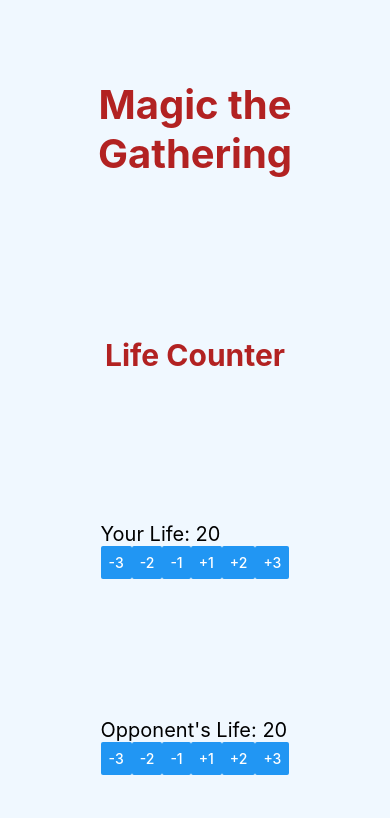
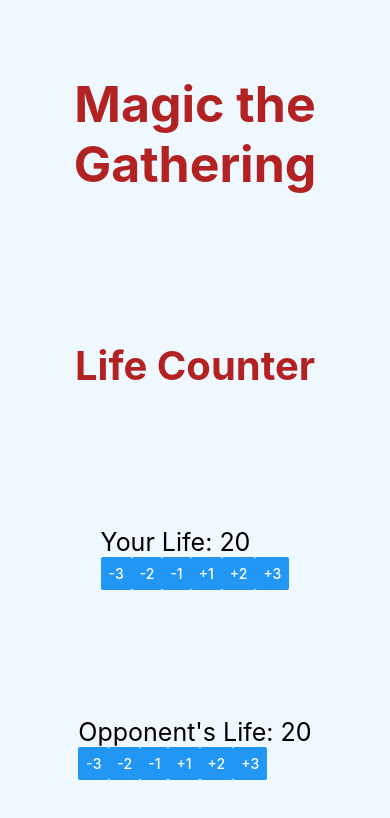
Before and after one commit to tjchecketts/rn4w-mtg-tester, a React Native app: screen / in a window 390 px wide. Shown: the top 818 px of the page. Built offline with nearby package versions, Linux system fonts and the light colour scheme.

Commit message:
setHealth replace other functions

```diff
--- a/App.js
+++ b/App.js
@@ -9,8 +9,8 @@
     return (
       <View style={styles.container}>
       {/* can use flex box to move around the buttons */}
-        <Text style={styles.title}>Magic the Gathering</Text>
-        <Text style={styles.subTitle}>Life Counter</Text>
+        <Text style={[styles.title, styles.style]}>Magic the Gathering</Text>
+        <Text style={[styles.subTitle, styles.style]}>Life Counter</Text>
         <LifeCounter />
         <OpponentCounter />
       </View>
@@ -25,20 +25,16 @@
     alignItems: 'center',
     justifyContent: 'space-around',
   },
-  title: {
-    fontSize: 20,
+  style: {
     textAlign: 'center',
     margin: 10,
     color: 'firebrick',
     fontWeight: 'bold',
+  },
+  subTitle: {
     fontSize: 40,
   },
-  subTitle: {
-    fontSize: 20,
-    textAlign: 'center',
-    margin: 10,
-    color: 'firebrick',
-    fontWeight: 'bold',
-    fontSize: 30,
+  title: {
+    fontSize: 50,
   }
 });
--- a/src/components/LifeCounter.js
+++ b/src/components/LifeCounter.js
@@ -4,60 +4,40 @@
 class LifeCounter extends React.Component {
   state = { value: 20 }
 
-  minusThree = () => {
-    this.setState({ value: this.state.value - 3 })
-  }
-
-  minusTwo = () => {
-    this.setState({ value: this.state.value - 2 })
-  }
-
-  minusOne = () => {
-    this.setState({ value: this.state.value - 1 })
-  }
-
-  plusOne = () => {
-    this.setState({ value: this.state.value + 1 })
-  }
-
-  plusTwo = () => {
-    this.setState({ value: this.state.value + 2 })
-  }
-
-  plusThree = () => {
-    this.setState({ value: this.state.value + 3 })
+  setHealth = (amount) => {
+    this.setState({ value: this.state.value + amount })
   }
 
   render() {
     return (
-      <View >
-        <Text style={{ fontSize: 20 }}>
+      <View>
+        <Text style={{ fontSize: 25 }}>
           Your Life: {this.state.value}
         </Text>
         <View style={{ flexDirection: 'row' }}>
           <Button
             title='-3'
-            onPress={this.minusThree}
+            onPress={() => {this.setHealth(-3)}}
           />
           <Button
             title='-2'
-            onPress={this.minusTwo}
+            onPress={() => {this.setHealth(-2)}}
           />
           <Button
             title='-1'
-            onPress={this.minusOne}
+            onPress={() => {this.setHealth(-1)}}
           />
           <Button
             title='+1'
-            onPress={this.plusOne}
+            onPress={() => {this.setHealth(+1)}}
           />
           <Button
             title='+2'
-            onPress={this.plusTwo}
+            onPress={() => {this.setHealth(+2)}}
           />
           <Button
             title='+3'
-            onPress={this.plusThree}
+            onPress={() => {this.setHealth(+3)}}
           />
         </View>
       </View>
--- a/src/components/OpponentCounter.js
+++ b/src/components/OpponentCounter.js
@@ -4,60 +4,40 @@
 class OpponentCounter extends React.Component {
   state = { value: 20 }
 
-  minusThree = () => {
-    this.setState({ value: this.state.value - 3 })
-  }
-
-  minusTwo = () => {
-    this.setState({ value: this.state.value - 2 })
-  }
-
-  minusOne = () => {
-    this.setState({ value: this.state.value - 1 })
-  }
-
-  plusOne = () => {
-    this.setState({ value: this.state.value + 1 })
-  }
-
-  plusTwo = () => {
-    this.setState({ value: this.state.value + 2 })
-  }
-
-  plusThree = () => {
-    this.setState({ value: this.state.value + 3 })
+  setHealth = (amount) => {
+    this.setState({ value: this.state.value + amount })
   }
 
   render() {
     return (
       <View>
-        <Text style={{ fontSize: 20 }}>
+        <Text style={{ fontSize: 25 }}>
           Opponent's Life: {this.state.value}
         </Text>
         <View style={{ flexDirection: 'row' }}>
-          <Button
+        <Button
             title='-3'
-            onPress={this.minusThree}
+            onPress={() => {this.setHealth(-3)}}
           />
           <Button
             title='-2'
-            onPress={this.minusTwo}
+            onPress={() => {this.setHealth(-2)}}
           />
           <Button
             title='-1'
-            onPress={this.minusOne}
+            onPress={() => {this.setHealth(-1)}}
           />
           <Button
             title='+1'
-            onPress={this.plusOne}
+            onPress={() => {this.setHealth(+1)}}
           />
           <Button
             title='+2'
-            onPress={this.plusTwo}
+            onPress={() => {this.setHealth(+2)}}
           />
           <Button
             title='+3'
-            onPress={this.plusThree}
+            onPress={() => {this.setHealth(+3)}}
           />
         </View>
       </View>
```
